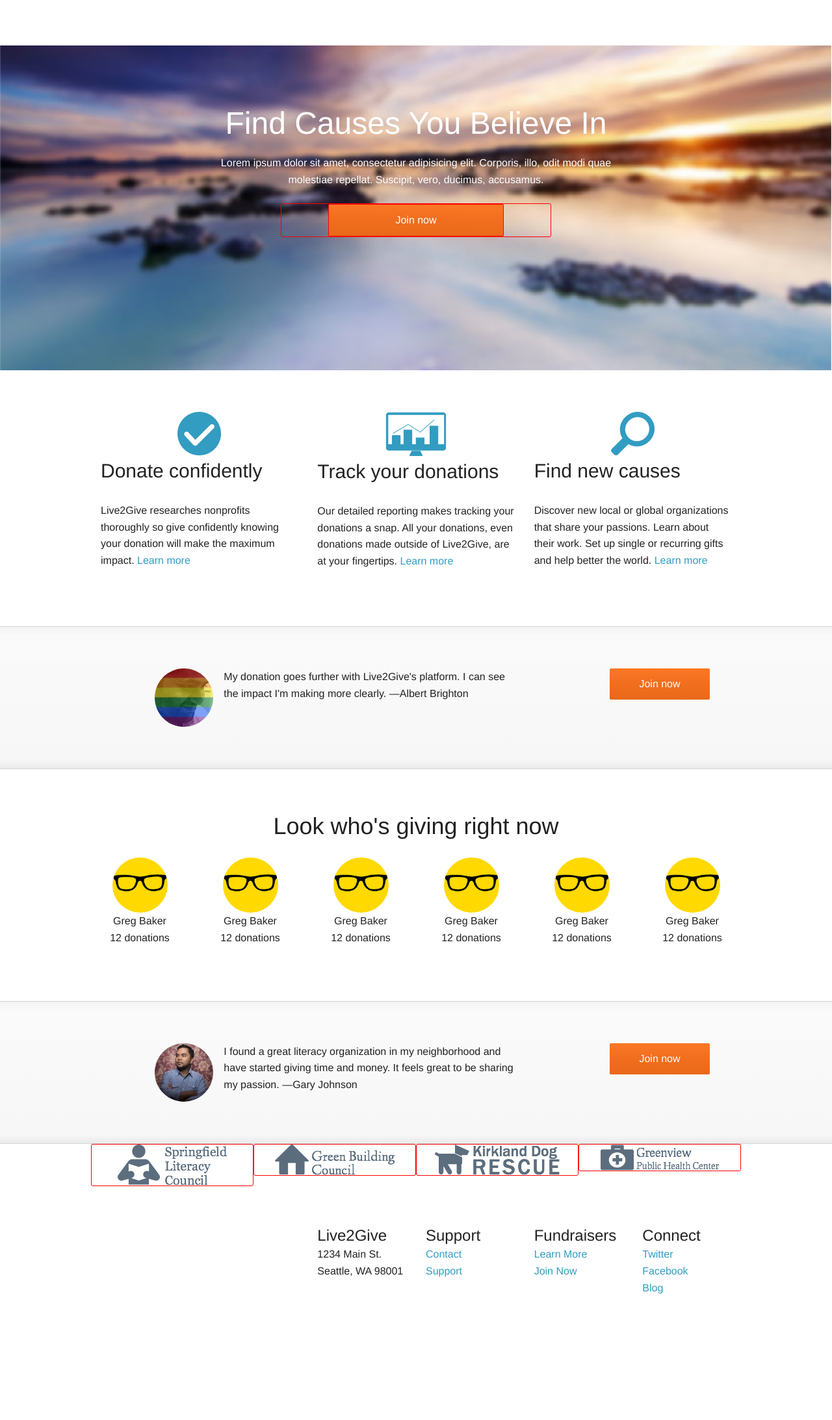
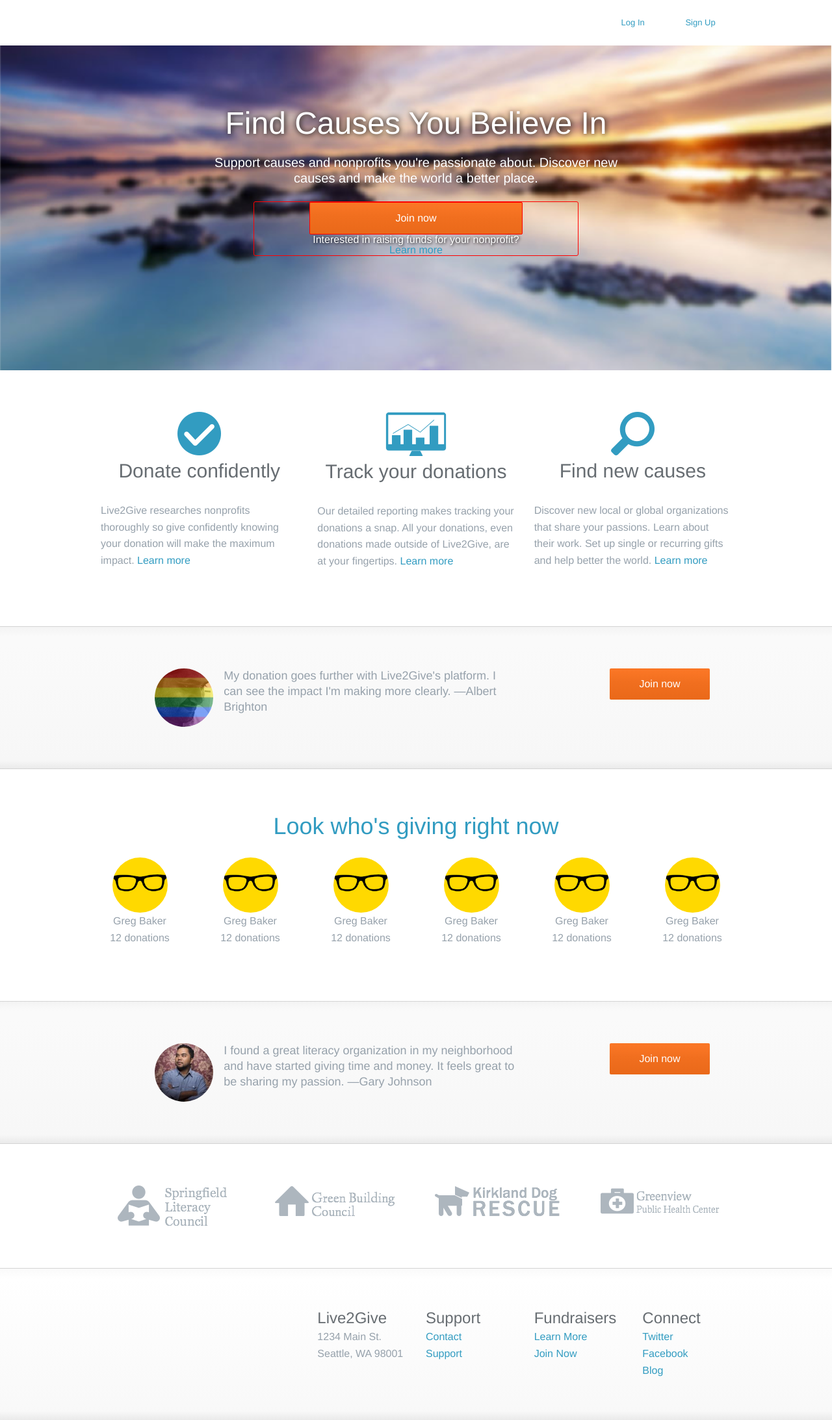
Before and after one commit to seadrone/live2give, a website: page index.html in a window 1280 px wide. Shown: the whole page at 65% size. Before the commit the page ends 2059 px from the top, so only its background shows below. Drawn offline with Linux system fonts and the light colour scheme; a small style sheet from the web is missing.

Commit message:
fourth commit homepage edits

```diff
--- a/index.html
+++ b/index.html
@@ -8,7 +8,7 @@
   <link rel="stylesheet" href="css/app.css" />
   <script src="bower_components/modernizr/modernizr.js"></script>
 </head>
-<body>
+<body class="">
 
   <div class="nav-main">
     <nav class="row top-bar" data-topbar>
@@ -21,9 +21,9 @@
 
       <section class="top-bar-section">
         <ul class="right">
-          <li class="bump-right"><a href="#">About</a></li>
-          <li class="bump-right"><a href="#" class="btn btn--small">Log In</a></li>
-          <li class="bump-right"><a href="#" class="btn btn--small">Sign Up</a></li>
+          <li class="bump-right"><a href="#" class="nav_main__links">About</a></li>
+          <li class="bump-right"><a href="#" class="btn btn--small nav-main__links">Log In</a></li>
+          <li class="bump-right"><a href="#" class="btn btn--small nav-main__links">Sign Up</a></li>
         </ul>
       </section>
     </nav>
@@ -38,12 +38,13 @@
         <h1>Find Causes You Believe In</h1>
         <div class="row text-center">
           <div class="columns medium-8 medium-offset-2">
-            <p>Lorem ipsum dolor sit amet, consectetur adipisicing elit. Corporis, illo, odit modi quae molestiae repellat. Suscipit, vero, ducimus, accusamus.</p>
+            <p class="epsilon">Support causes and nonprofits you're passionate about. Discover new causes and make the world a better place.</p>
           </div>
         </div>
 
-      <div class="column small-centered medium-5 poo">
+      <div class="column small-centered medium-6 poo">
         <a href="#" class="btn btn--cta poo">Join now</a>
+        <span class="block">Interested in raising funds for your nonprofit?</span><a href="#">Learn more</a>
       </div>
 
     </div>
@@ -54,21 +55,21 @@
       <div class="text--center">
         <img src="../img/check.png" alt="">
       </div>
-      <h3>Donate confidently</h3>
+      <h3 class="text--center">Donate confidently</h3>
       <p>Live2Give researches nonprofits thoroughly so give confidently knowing your donation will make the maximum impact. <a href="#">Learn more</a></p>
     </div>
     <div class="columns medium-4">
       <div class="text--center">
         <img src="../img/track.png" alt="">
       </div>
-      <h3>Track your donations</h3>
+      <h3 class="text--center">Track your donations</h3>
       <p>Our detailed reporting makes tracking your donations a snap. All your donations, even donations made outside of Live2Give, are at your fingertips. <a href="#">Learn more</a></p>
     </div>
     <div class="columns medium-4">
       <div class="text--center">
         <img src="../img/explore.png" alt="">
       </div>
-      <h3>Find new causes</h3>
+      <h3 class="text--center">Find new causes</h3>
       <p>Discover new local or global organizations that share your passions. Learn about their work. Set up single or recurring gifts and help better the world. <a href="#">Learn more</a></p>
     </div>
   </div>
@@ -79,7 +80,7 @@
       <div class="columns large-offset-1 large-7">
         <div class="media">
           <img src="../img/131.jpg" alt="" class="media__img media__img--small">
-          <p class="media__body">My donation goes further with Live2Give's platform. I can see the impact I'm making more clearly. &mdash;Albert Brighton</p>
+          <p class="media__body zeta">My donation goes further with Live2Give's platform. I can see the impact I'm making more clearly. &mdash;Albert Brighton</p>
         </div>
       </div>
       <div class="column large-offset-1 large-3 text--center">
@@ -91,7 +92,7 @@
 
 <!-- Who's Giving  -->
   <div class="row soft--big--ends">
-    <h2 class="text--center">Look who's giving right now</h2>
+    <h2 class="text--center highlight">Look who's giving right now</h2>
     <ul class="large-block-grid-6 medium-block-grid-6 small-block-grid-3">
       <li class="profile">
         <img src="../img/129.jpg" class="profile__img" alt="">
@@ -144,7 +145,7 @@
       <div class="columns large-offset-1 large-7">
         <div class="media">
           <img src="../img/128.jpg" alt="" class="media__img media__img--small">
-          <p class="media__body">I found a great literacy organization in my neighborhood and have started giving time and money. It feels great to be sharing my passion. &mdash;Gary Johnson</p>
+          <p class="media__body zeta">I found a great literacy organization in my neighborhood and have started giving time and money. It feels great to be sharing my passion. &mdash;Gary Johnson</p>
         </div>
       </div>
       <div class="column large-offset-1 large-3 text--center">
@@ -154,25 +155,26 @@
   </div>
 
 <!-- Featured orgs -->
-  <div class="orgs">
-    <div class="row text--center show-for-medium-up">
-      <div class="column medium-3 poo">
-        <img src="../img/lit.png" alt="">
+  <div>
+    <div class="row text--center show-for-medium-up soft--big--ends">
+      <div class="column medium-3 btn block">
+        <img src="../img/lit.png" alt="" class="org">
       </div>
-      <div class="column medium-3 poo">
-        <img src="../img/green.png" alt="">
+      <div class="column medium-3 btn block">
+        <a href="#" class="org"><img src="../img/green.png" alt=""></a>
       </div>
-      <div class="column medium-3 poo">
-        <img src="../img/dog.png" alt="">
+      <div class="column medium-3 btn block">
+        <img src="../img/dog.png" alt="" class="org">
       </div>
-      <div class="column medium-3 poo">
-        <img src="../img/health.png" alt="">
+      <div class="column medium-3 btn block">
+        <img src="../img/health.png" alt="" class="org">
       </div>
     </div>
   </div>
 
 
 <!-- Footer -->
+  <div class="footer--out">
     <div class="row soft--big--ends footer">
       <div class="columns large-offset-4 large-2">
         <h4>Live2Give</h4>
@@ -206,6 +208,7 @@
 
 
     </div>
+  </div>
 
   <script src="bower_components/jquery/dist/jquery.min.js"></script>
   <script src="bower_components/foundation/js/foundation.min.js"></script>
--- a/scss/_objects.scss
+++ b/scss/_objects.scss
@@ -156,6 +156,10 @@
     }
 }
 
+h1, h2, h3, h4, h5, h6 {
+  font-family: ProximaNovaSoft-Regular, avenir, helvetica, sans-serif;
+  color: $heading-color;
+}
 h1,
 .alpha {
     @include font-size($typecsset-h1-size);
@@ -184,16 +188,16 @@ h6,
   text-transform: uppercase;
 }
 
-.giga {  }
-.mega {  }
-.kilo {  }
+// .giga {  }
+// .mega {  }
+// .kilo {  }
 
-.smallprint {  }
-.milli {  }
-.micro {  }
+// .smallprint {  }
+// .milli {  }
+// .micro {  }
 
-.text-center {
-  text-align: center;
+.highlight {
+  color: $link-color;
 }
 
 // ============================================== HELPERS
@@ -204,6 +208,7 @@ h6,
 
 .inline { display: inline; }
 .block { display: block; }
+.i-b { display: inline-block; }
 
 .float--right   { float:right!important; }
 .float--left    { float:left !important; }
--- a/scss/_styles.scss
+++ b/scss/_styles.scss
@@ -3,6 +3,7 @@
 
 body {
   font-family: ProximaNovaSoft-Regular, avenir, helvetica, sans-serif;
+  color: $body-font-color;
 }
 
 a {
@@ -30,6 +31,11 @@ a {
   background-color: #fff;
 }
 
+.nav-main__links {
+  color: $link-color!important;
+  text-transform: uppercase;
+}
+
 .hero {
   background: url(../img/hero-bg.png) no-repeat;
   background-position: 50% 50%;
@@ -39,6 +45,10 @@ a {
   color: #fff;
   h1 {
     color: #fff;
+    text-shadow: 1px 1px 8px #000;
+  }
+  span {
+    text-shadow: 1px 1px 4px #000;
   }
 }
 
@@ -70,3 +80,20 @@ a {
     padding: 0;
   }
 }
+
+.footer--out {
+  border-top: 1px solid #d4d4d4;
+   background-image: linear-gradient(-180deg, rgba(230,230,230,0.2) 0%, rgba(255,255,255,0.4) 7%, rgba(247,247,247,0.8) 94%, #EAEAEA 100%);
+}
+
+.org {
+  @extend .muted;
+  transition: opacity .5s;
+  &:hover {
+    opacity: 1;
+  }
+}
+
+
+// opacity:0.5!important;
+//     filter:alpha(opacity = 50)!important;
--- a/scss/_vars.scss
+++ b/scss/_vars.scss
@@ -1,7 +1,9 @@
 $body-bg: #ffffff;
 $body-font-color: #96A1AB;
-$primary-color: purple;
+$heading-color: #676d72;
 $link-color: #329cc1;
+$body-font-family: ProximaNovaSoft-Regular, avenir, helvetica, sans-serif;
+
 
 $brand-round: 3px;
 $padding: 1em;
```
Also changed, not shown: css/app.css, 1 other file. Lines whose indentation alone changed are shown as unchanged.
